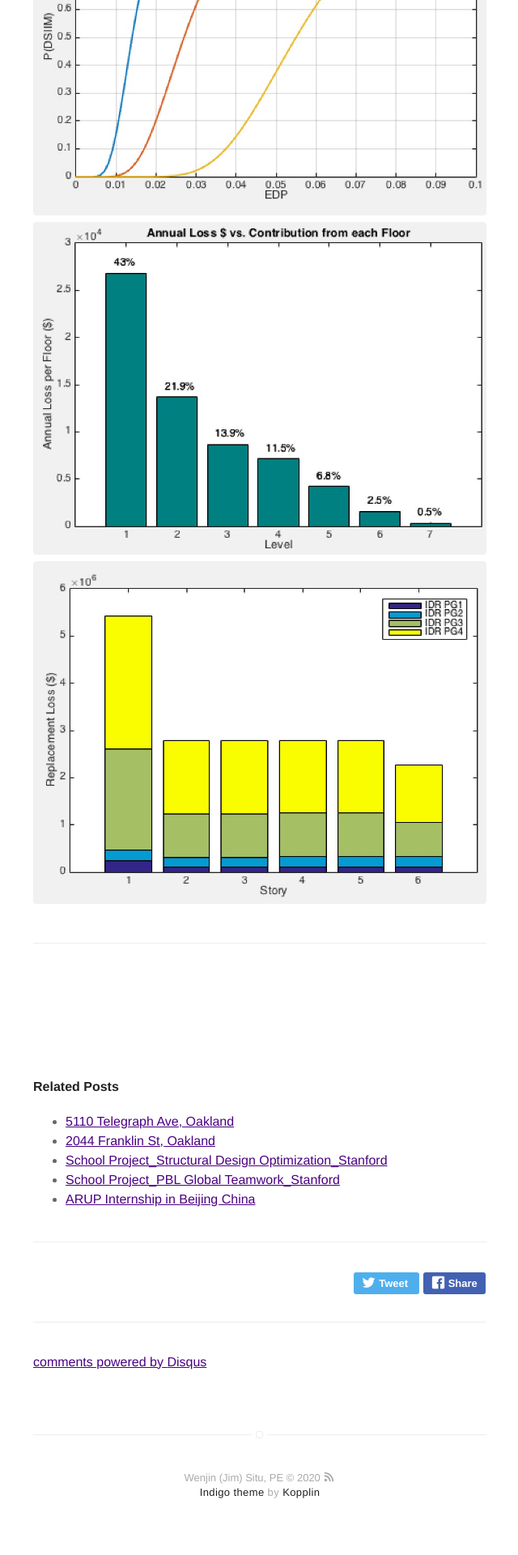
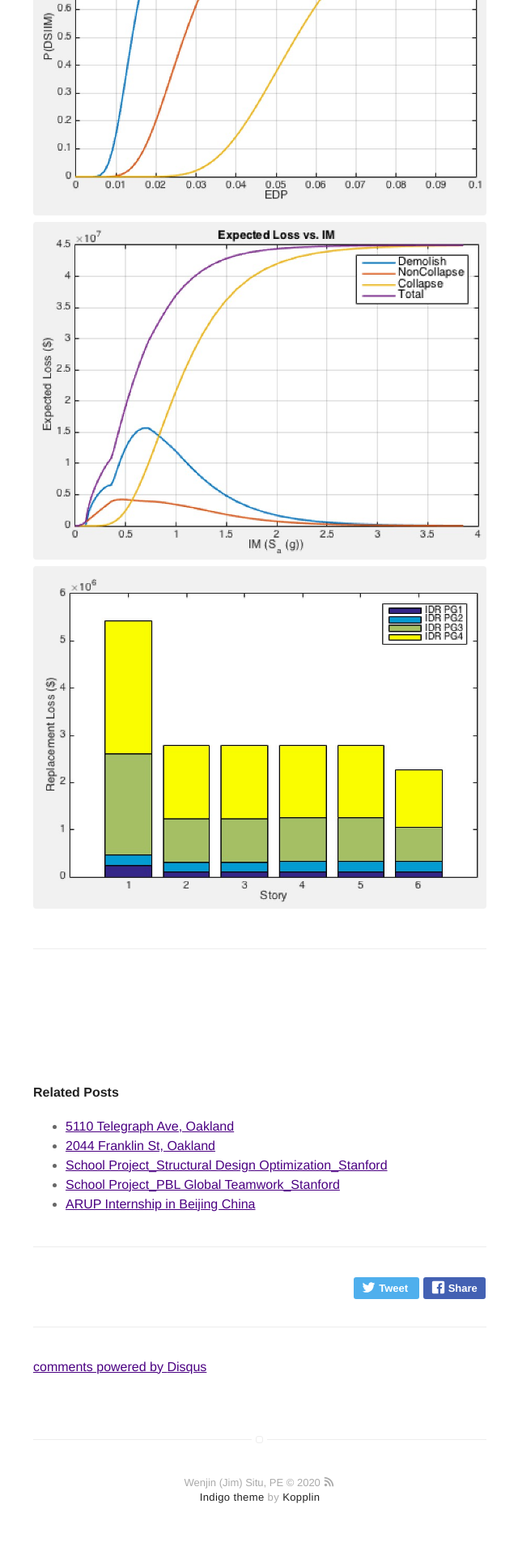
Before and after one commit to jsitu777/wenjinsitu.github.io, a Jekyll site: the page built from _posts/2017-03-30-Performance Based Design-common-elements.markdown, in a window 1280 px wide. Shown: the part 2156-4076 px from the top of the page at 81% size, without its empty margins (319-959 px from the left). Built offline with Jekyll 4.4.1, drawn with Linux system fonts in a browser that asks for light colours; comment, search, counter and statistics services are not loaded.

Commit message:
correct name

```diff
--- a/_posts/2017-03-30-Performance Based Design-common-elements.markdown
+++ b/_posts/2017-03-30-Performance Based Design-common-elements.markdown
@@ -15,12 +15,11 @@ description: Markdown summary with different options
 
 ## Overview
 <p>The final project was to develop a computer tool in Matlab to compute some quantitative measures of seismic performance such as: the expected annual loss of the building with the implementation of performance based framework.</p>
-
 <img class="image" src="{{ site.url }}/{{ site.PBD_GUI }}">
 <img class="image" src="{{ site.url }}/{{ site.PBD_Collapse }}">
 <img class="image" src="{{ site.url }}/{{ site.PBD_Annual_Loss }}">
 <img class="image" src="{{ site.url }}/{{ site.PBD_Fragility }}">
-<img class="image" src="{{ site.url }}/{{ site.PBD_Annual_Loss }}">
+<img class="image" src="{{ site.url }}/{{ site.PBD_ExpectedLoss }}">
 <img class="image" src="{{ site.url }}/{{ site.PBD_Cost }}">
 
 ---
```
